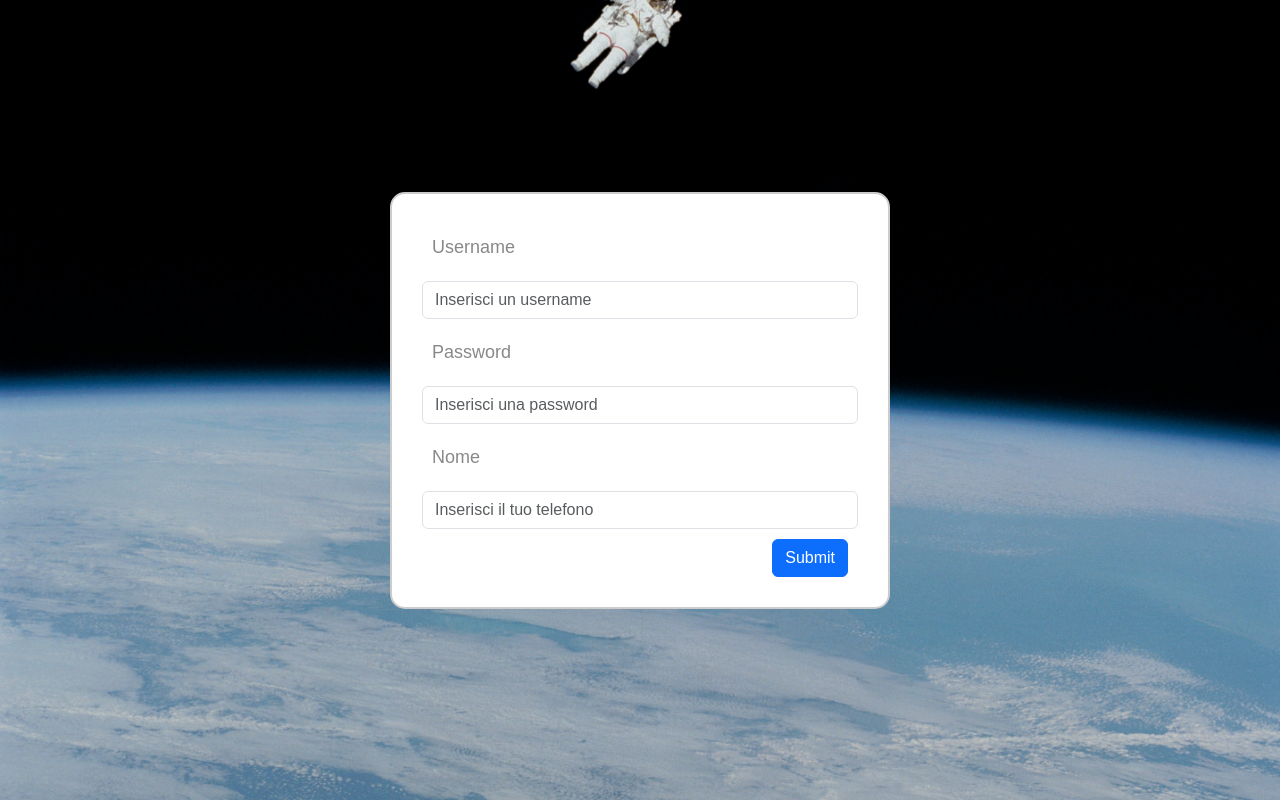
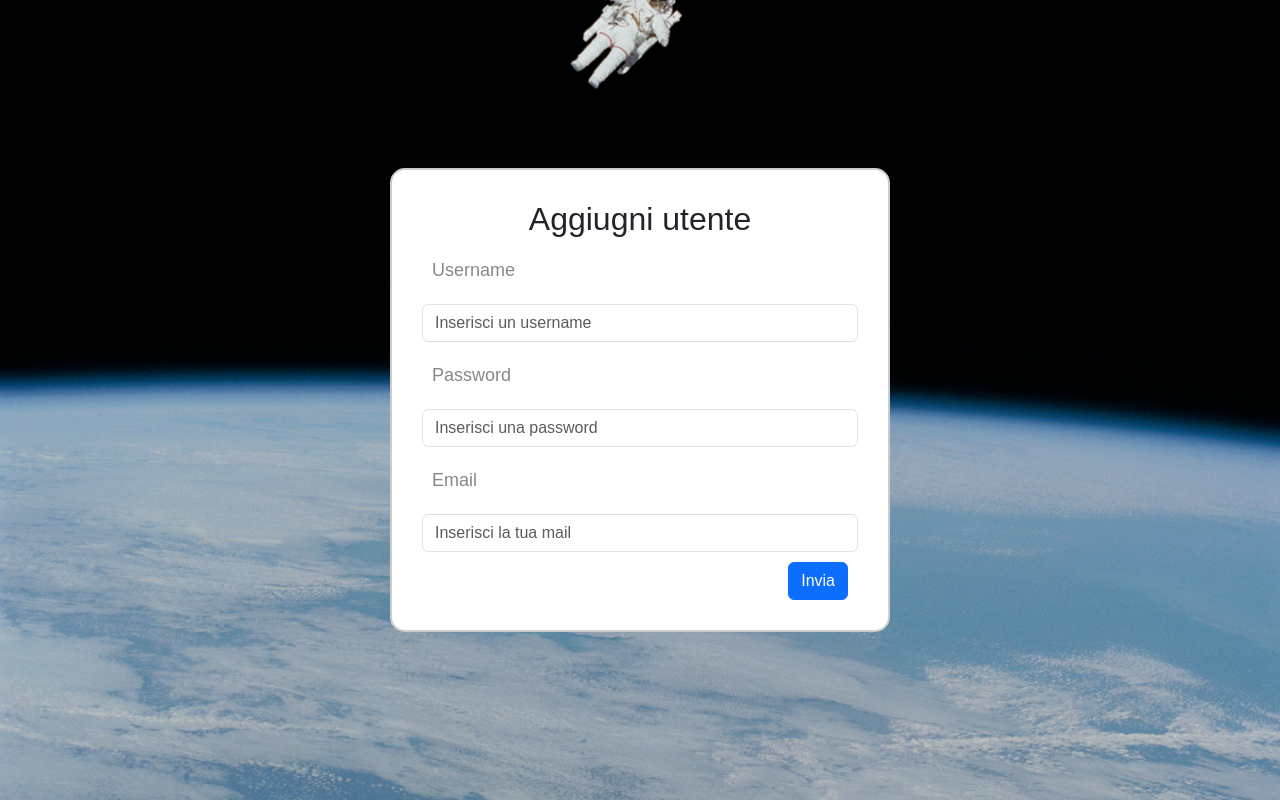
Before and after one commit to spacemark3/Progetto1, a PHP site: page /nuovo.php in a window 1280 px wide. Run offline with PHP 8.4, Linux system fonts and the light colour scheme.

Commit message:
Update nuovo.php

```diff
--- a/nuovo.php
+++ b/nuovo.php
@@ -3,10 +3,10 @@
 if(isset($_POST['submit'])){
     $user_name=$_POST['username'];
     $password=$_POST['password'];
-    $name=$_POST['name'];
+    $email=$_POST['email'];
 
-    $sql="INSERT INTO users(user_name,password,name)
-    VALUES('$user_name','$password','$name')";
+    $sql="INSERT INTO users(user_name,password,email)
+    VALUES('$user_name','$password','$email')";
     $result= mysqli_query($conn,$sql);
 
     if($result){
@@ -22,12 +22,14 @@
   <head>
     <meta charset="utf-8">
     <meta name="viewport" content="width=device-width, initial-scale=1">
-    <title>OPERAZIONI CRUD</title>
+    <title>Aggiungi Utente</title>
     <link href="https://cdn.jsdelivr.net/npm/bootstrap@5.3.0/dist/css/bootstrap.min.css" rel="stylesheet" integrity="sha384-9ndCyUaIbzAi2FUVXJi0CjmCapSmO7SnpJef0486qhLnuZ2cdeRhO02iuK6FUUVM" crossorigin="anonymous">
     <link rel="stylesheet" type="text/css" href="style.css">
   </head>
   <body>
+
     <form method="post">
+      <h2> Aggiugni utente </h2>
   <div class="form-group">
     <label> Username </label>
     <input type="text" class="form-control" placeholder="Inserisci un username" name="username" autocomplete="off">
@@ -39,11 +41,11 @@
   </div>
 
   <div class="form-group">
-    <label>Nome </label>
-    <input type="text" class="form-control" placeholder="Inserisci il tuo telefono" name="name" autocomplete="off">
+    <label>Email </label>
+    <input type="email" class="form-control" placeholder="Inserisci la tua mail" name="email" autocomplete="off">
   </div>
 
-  <button type="submit" class="btn btn-primary" name="submit">Submit</button>
+  <button type="submit" class="btn btn-primary" name="submit"> Invia </button>
     <script src="https://cdn.jsdelivr.net/npm/bootstrap@5.3.0/dist/js/bootstrap.bundle.min.js" integrity="sha384-geWF76RCwLtnZ8qwWowPQNguL3RmwHVBC9FhGdlKrxdiJJigb/j/68SIy3Te4Bkz" crossorigin="anonymous"></script>
   </body>
   </body>
```
